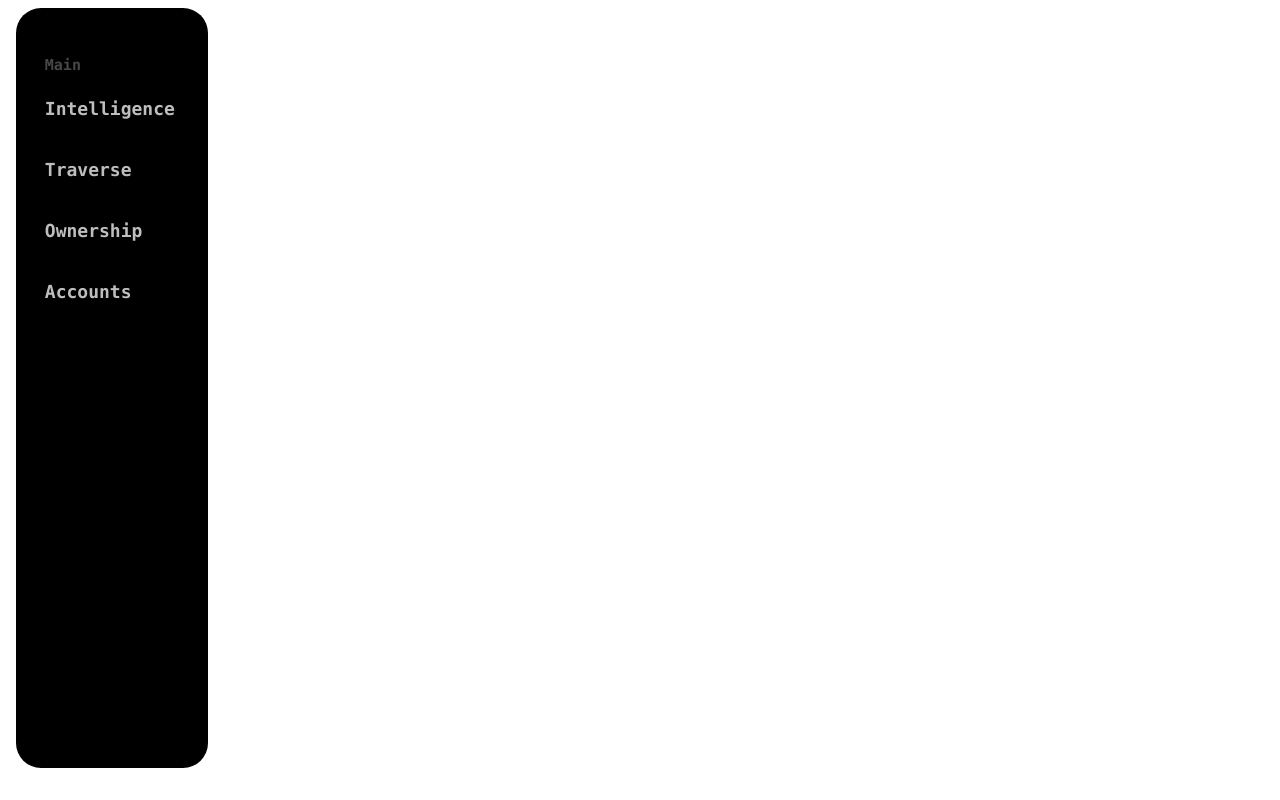
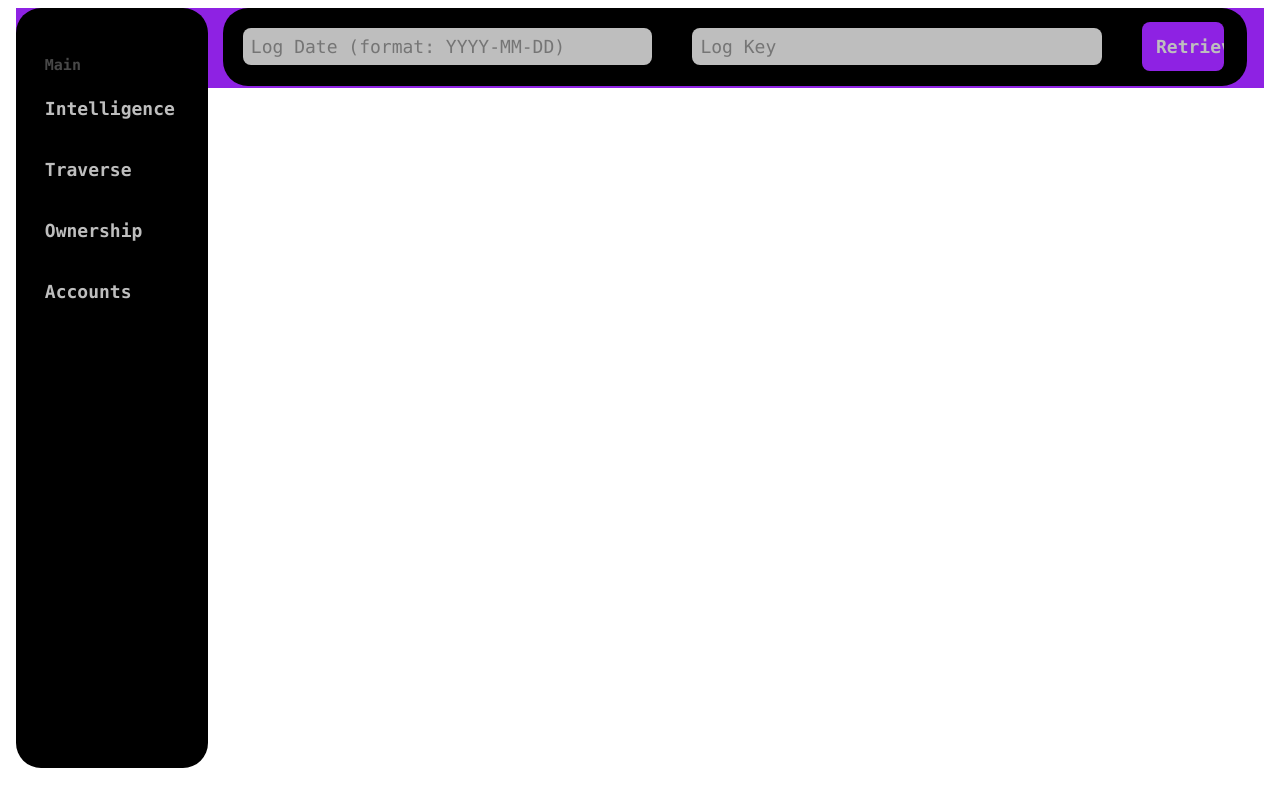
Before and after one commit to ellyrichardson/katniane-ui, an Angular app: page / in a window 1280 px wide. Built offline with nearby package versions, Linux system fonts and the light colour scheme.

Commit message:
added some changes to build the UI

```diff
--- a/src/app/traverse/traverse.component.css
+++ b/src/app/traverse/traverse.component.css
@@ -1,7 +1,9 @@
-@import url("https://fonts.googleapis.com/css?family=Lalezar:400|Inter:400,700");
+html {
+    height: 100%;
+}
 
 body {
-    background-color: #23272B;
+    height: 100%;
 }
 
 .side-bar {
@@ -37,7 +39,7 @@ body {
     border-style: none;
     text-align: left;
     padding-left: 15%; /*padding of text inside the button*/
-    font-weight: 800;
+    font-weight: 800; /*to make the font bold*/
 }
 
 .side-bar-button:hover {
@@ -52,3 +54,62 @@ body {
 .side-bar-button-unpressed {
     background: #000000;
 }
+
+.traverse-container {
+    display: flex;
+    flex-direction: row;
+}
+
+.traverse-container div {
+    flex: 1;
+}
+
+#log-retrieval-cell {
+    position: fixed;
+    left: 16%;
+    border-radius: 25px;
+    margin-right: 16%;
+    margin-left: 18px;
+    background-color: #000000;
+    height: 78px;
+    width: 80%;
+}
+
+.log-retrieval-input {
+    width: 40%;
+    padding: 8px 8px;
+    margin: 20px 20px;
+    box-sizing: border-box;
+    font-size: 18px;
+    font-family: "Lucida Console", "Courier New", monospace;
+    border-radius: 8px;
+    border: none;
+    background: #BEBEBE;
+    float: left;
+}
+
+.log-retrieval-button {
+    display: block;
+    background: #8E22E3;
+    color: #BEBEBE;
+    font-size: 18px;
+    font-family: "Lucida Console", "Courier New", monospace;
+    width: 8%;
+    padding: 14px;
+    border-style: none;
+    text-align: center;
+    font-weight: 900;
+    border-radius: 8px;
+    margin: 14px 20px;
+    float: left;
+}
+
+#retrieved-logs-cell {
+    height: 100%;
+    background-color: #8E22E3;
+}
+
+.log-retrieval-traverse-container {
+    display: flex;
+    flex-direction: column;
+}
--- a/src/app/traverse/traverse.component.html
+++ b/src/app/traverse/traverse.component.html
@@ -3,6 +3,7 @@
   <head>
   </head>
   <body>
+    <div class="traverse-container">
       <div id="main-side-bar" class="side-bar">
         <div id="side-bar-contents">
           <h1 id="side-bar-main-label" class="side-bar-label">Main</h1>
@@ -38,6 +39,21 @@
           >
               Accounts
           </button>
+        </div>
+      </div>
+      <div class="log-retrieval-traverse-container">
+        <div id="log-retrieval-cell">
+          <form>
+              <span>
+                  <input type="text" id="log-date-input" class="log-retrieval-input" name="log-date" placeholder="Log Date (format: YYYY-MM-DD)">
+                  <input type="text" id="log-key-input" class="log-retrieval-input" name="log-key" placeholder="Log Key">
+                  <input type="submit" id="log-retrieval-button" class="log-retrieval-button" value="Retrieve">
+              </span>
+          </form>
+        </div>
+        <div id="retrieved-logs-cell">
+          <h1>TEST</h1>
+        </div>
       </div>
     </div>
   </body>
```
Lines whose indentation alone changed are shown as unchanged.
